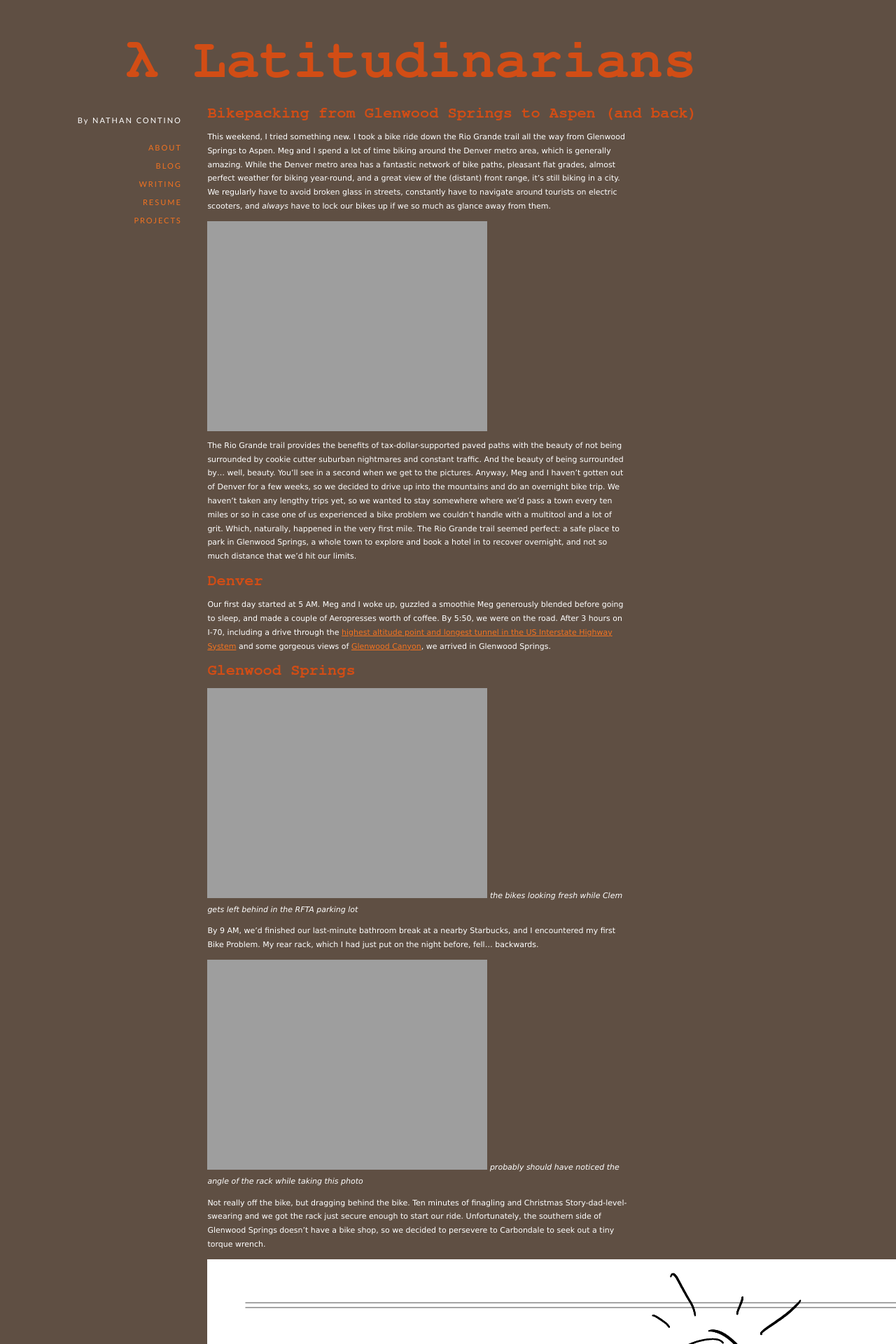
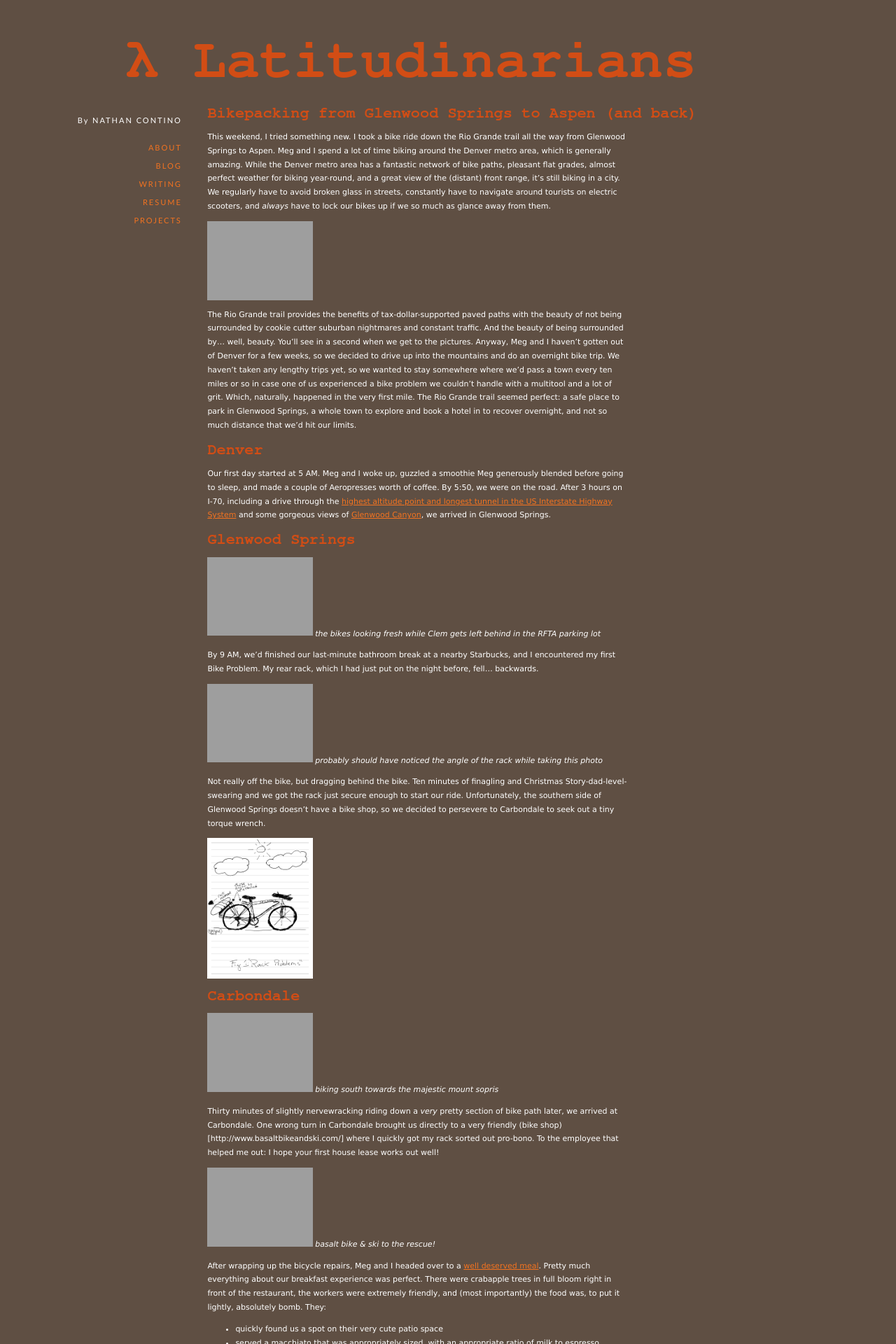
Before and after one commit to nathan-contino/nathan-contino.github.io, a Jekyll site: the page built from _posts/2021-05-16-glenwood-springs-to-aspen-bike-tour.markdown, in a window 1280 px wide. Shown: the top 1920 px of the page at 70% size. Built offline with Jekyll 4.4.1, drawn with Linux system fonts in a browser that asks for light colours.

Commit message:
images darn widths
Former-commit-id: 452bf6201cdb6c36b22f520ed1460aea721bb9fa [formerly 452bf6201cdb6c36b22f520ed1460aea721bb9fa [formerly 7dba3423c4a88d5c13f1129f9d8a76a0b76b0c9c [formerly 5bc08cec9805ebeb461e3eb7e26f3888943b4113] [formerly 9961f9748a72a8f1d8b3d786fed09a912c0d8b61 [formerly dc9ea77d213e5b40c0d57fa0421ea835c619df9f]]]]
Former-commit-id: 32f1445dec88bb53a4b7b5548ff17bf9cc828bb3
Former-commit-id: 57b839db182abb5068a3d77f11d3f608ef86528e
Former-commit-id: 0a92dfc5f9be0627c7394355b502fc50020ebaae [formerly 3b8a28876f74d9acde00e4f1188cdaea11217b66]
Former-commit-id: e57d8931b67617186059e2ae0f7209d1c4d46d04

```diff
--- a/_posts/2021-05-16-glenwood-springs-to-aspen-bike-tour.markdown
+++ b/_posts/2021-05-16-glenwood-springs-to-aspen-bike-tour.markdown
@@ -16,7 +16,7 @@ broken glass in streets, constantly have to navigate around tourists
 on electric scooters, and *always* have to lock our
 bikes up if we so much as glance away from them.
 
-![Bikepacking]({{ site.url }}/_images/may_21_bike_trip/mandarb_and_sully.jpg){:class="img-responsive"}
+![Bikepacking]({{ site.url }}/_images/may_21_bike_trip/mandarb_and_sully.jpg){:width="25%"}
 
 The Rio Grande trail provides the benefits of tax-dollar-supported
 paved paths with the beauty of not being surrounded by cookie cutter
@@ -46,7 +46,7 @@ we arrived in Glenwood Springs.
 
 # Glenwood Springs
 
-![fresh bikes]({{ site.url }}/_images/may_21_bike_trip/near_aspen.jpg){:class="img-responsive"}
+![fresh bikes]({{ site.url }}/_images/may_21_bike_trip/near_aspen.jpg){:width="25%"}
 *the bikes looking fresh while Clem gets left behind in the RFTA parking lot*
 
 By 9 AM, we'd finished our
@@ -54,7 +54,7 @@ last-minute bathroom break at a nearby Starbucks, and I
 encountered my first Bike Problem. My rear rack, which I
 had just put on the night before, fell... backwards.
 
-![starbs]({{ site.url }}/_images/may_21_bike_trip/the_journey_begins.jpg){:class="img-responsive"}
+![starbs]({{ site.url }}/_images/may_21_bike_trip/the_journey_begins.jpg){:width="25%"}
 *probably should have noticed the angle of the rack while taking this photo*
 
 Not really off the bike, but dragging behind the bike.
@@ -65,11 +65,11 @@ the southern side of Glenwood Springs doesn't have a bike
 shop, so we decided to persevere to Carbondale to seek out
 a tiny torque wrench.
 
-![rack probs]({{ site.url }}/_images/may_21_bike_trip/rack_problems.png){:class="img-responsive"}
+![rack probs]({{ site.url }}/_images/may_21_bike_trip/rack_problems.png){:width="25%"}
 
 # Carbondale
 
-![sopris]({{ site.url }}/_images/may_21_bike_trip/sopris.jpg){:class="img-responsive"}
+![sopris]({{ site.url }}/_images/may_21_bike_trip/sopris.jpg){:width="25%"}
 *biking south towards the majestic mount sopris*
 
 Thirty minutes of slightly nervewracking riding down a
@@ -81,7 +81,7 @@ quickly got my rack sorted out pro-bono. To the employee
 that helped me out: I hope your first house lease works
 out well!
 
-![basalt bike and ski]({{ site.url }}/_images/may_21_bike_trip/thanks_bike_shop.jpg){:class="img-responsive"}
+![basalt bike and ski]({{ site.url }}/_images/may_21_bike_trip/thanks_bike_shop.jpg){:width="25%"}
 *basalt bike & ski to the rescue!*
 
 After wrapping up the bicycle repairs, Meg and I headed
@@ -105,15 +105,15 @@ it lightly, absolutely bomb. They:
   made me reconsider my decision to ever waste my time
   on jam again.
 
-![french toast]({{ site.url }}/_images/may_21_bike_trip/french_toast.jpg){:class="img-responsive"}
+![french toast]({{ site.url }}/_images/may_21_bike_trip/french_toast.jpg){:width="25%"}
 *the best french toast Meg has ever had 10/10*
 
-![burrito]({{ site.url }}/_images/may_21_bike_trip/burrito.jpg){:class="img-responsive"}
+![burrito]({{ site.url }}/_images/may_21_bike_trip/burrito.jpg){:width="25%"}
 *one helluva delicious breakfast burrito 9.7/10*
 
 Nicely done, SILO. We'll be back.
 
-![art path]({{ site.url }}/_images/may_21_bike_trip/art_path.jpg){:class="img-responsive"}
+![art path]({{ site.url }}/_images/may_21_bike_trip/art_path.jpg){:width="25%"}
 *art path through carbondale*
 
 By 11:15, Meg and I were back on the Rio Grande trail
@@ -126,7 +126,7 @@ space that provides a full bike repair station, a
 small singletrack bike trail, a gravel bike trail,
 a paved bike trail, and public parks with picnic benches.
 
-![riding out of carbondale]({{ site.url }}/_images/may_21_bike_trip/riding_out_of_carbondale.jpg){:class="img-responsive"}
+![riding out of carbondale]({{ site.url }}/_images/may_21_bike_trip/riding_out_of_carbondale.jpg){:width="25%"}
 *bikey boi*
 
 Once we made our way out of Carbondale with
@@ -139,7 +139,7 @@ of brown grass in the Denver metro area, I finally started
 to appreciate the whole "hills are alive" bit from The
 Sound of Music.
 
-![baby cow]({{ site.url }}/_images/may_21_bike_trip/baby_cow.jpg){:class="img-responsive"}
+![baby cow]({{ site.url }}/_images/may_21_bike_trip/baby_cow.jpg){:width="25%"}
 *this baby cow's cuteness level was off the charts*
 
 At 12:05, we passed yet another lovely green farm, this
@@ -156,12 +156,12 @@ a schoolhouse and a couple of brick walkups that must
 have lost their residents when the road they were built
 on transitioned into a major highway.
 
-![meg in the valley]({{ site.url }}/_images/may_21_bike_trip/meg_in_the_valley.jpg){:class="img-responsive"}
+![meg in the valley]({{ site.url }}/_images/may_21_bike_trip/meg_in_the_valley.jpg){:width="25%"}
 *meg's enthusiasm for farms knows no bounds*
 
 # Basalt
 
-![horse bridge]({{ site.url }}/_images/may_21_bike_trip/horse_priority_bridge.jpg){:class="img-responsive"}
+![horse bridge]({{ site.url }}/_images/may_21_bike_trip/horse_priority_bridge.jpg){:width="25%"}
 *honestly pretty disappointed with the lack of horses on the trail*
 
 By 1, we reached the town of Basalt. Everyone waved at
@@ -169,7 +169,7 @@ us as we biked through town, including the cops. With
 a track meet and a baseball game going on, the world
 actually felt pretty normal for the days of COVID.
 
-![beer rest]({{ site.url }}/_images/may_21_bike_trip/beer_and_rest.jpg){:class="img-responsive"}
+![beer rest]({{ site.url }}/_images/may_21_bike_trip/beer_and_rest.jpg){:width="25%"}
 *enjoying a brew on the river*
 
 At 1:45, Meg and I stopped for a beer and a break at
@@ -180,7 +180,7 @@ out of the fridge. Thank goodness they distribute
 to some beer stores in Denver -- they're based in
 Portland, Oregon.
 
-![harmony]({{ site.url }}/_images/may_21_bike_trip/harmony.jpg){:class="img-responsive"}
+![harmony]({{ site.url }}/_images/may_21_bike_trip/harmony.jpg){:width="25%"}
 *donkeys, goats, sheep, horses, and cows all living in harmony*
 
 At 2:05, another animal-based distraction yanked Meg
@@ -188,7 +188,7 @@ off her bike. Donkeys, goats, cows, sheep, AND horses
 all grazing together in the same field. Maybe there is
 hope for the future after all!
 
-![train house]({{ site.url }}/_images/may_21_bike_trip/train_house.jpg){:class="img-responsive"}
+![train house]({{ site.url }}/_images/may_21_bike_trip/train_house.jpg){:width="25%"}
 *nate, mandarb, & pullman - name a better trio, I dare you*
 
 At 2:20, we passed some trains that now appear to
@@ -197,7 +197,7 @@ roll over the railroad that
 [used to be where the Rio Grande trail is now](https://www.rfta.com/trail-information/), so... sorry trains, for taking
 over your territory.
 
-![aspen view]({{ site.url }}/_images/may_21_bike_trip/aspen_first_glance.jpg){:class="img-responsive"}
+![aspen view]({{ site.url }}/_images/may_21_bike_trip/aspen_first_glance.jpg){:width="25%"}
 *so many shades of green and the first glimpse of aspen snowmass*
 
 2:30 granted us our first view of the Aspen/Snowmass
@@ -209,7 +209,7 @@ Fortunately, we didn't
 but with the number of prairie dogs we see in this
 state, it's only a matter of time.
 
-![prairie dog]({{ site.url }}/_images/may_21_bike_trip/prairie_dog.jpg){:class="img-responsive"}
+![prairie dog]({{ site.url }}/_images/may_21_bike_trip/prairie_dog.jpg){:width="25%"}
 *one of the hundreds of prairie dogs we spotted. sneaky lil bois*
 
 At 3, a triple whammy:
@@ -242,7 +242,7 @@ of a beer and a burger).
 
 # Aspen
 
-![aspen]({{ site.url }}/_images/may_21_bike_trip/aspen_slopes.jpg){:class="img-responsive"}
+![aspen]({{ site.url }}/_images/may_21_bike_trip/aspen_slopes.jpg){:width="25%"}
 *wandering around aspen left a strange desire to walk away from the people and up the mountain*
 
 Aspen is possibly the stranges town I have ever visited.
@@ -270,7 +270,7 @@ Who doesn't love the life of luxury in a fancy town?
 
 # The Ride Back
 
-![downhill]({{ site.url }}/_images/may_21_bike_trip/near_aspen.jpg){:class="img-responsive"}
+![downhill]({{ site.url }}/_images/may_21_bike_trip/near_aspen.jpg){:width="25%"}
 *realizing that the entire trip on day 2 would be downhill*
 
 Meg and I woke up at 6 AM and lollygagged until almost 7
@@ -278,12 +278,12 @@ before hopping back on the trail. After our afternoon
 experience in town, we decided not to stick around for
 complimentary breakfast.
 
-![praise the sun]({{ site.url }}/_images/may_21_bike_trip/praise_the_sun.jpg){:class="img-responsive"}
+![praise the sun]({{ site.url }}/_images/may_21_bike_trip/praise_the_sun.jpg){:width="25%"}
 *the sunlight starts right on the outskirts of aspen. coincidence? i think not. praise the sun. praise ra.*
 
 We were treated to an absolutely gorgeous crisp morning.
 
-![prairie dog paradise]({{ site.url }}/_images/may_21_bike_trip/prairie_dog_paradise.png){:class="img-responsive"}
+![prairie dog paradise]({{ site.url }}/_images/may_21_bike_trip/prairie_dog_paradise.png){:width="25%"}
 
 Blue skies, prairie dogs, and nary a human to be seen
 on the bike trail once we made our way out of Aspen proper.
@@ -299,7 +299,7 @@ Those happen to be the three best kinds of dog, so I'm
 going to go out on a limb and say that folks in Basalt
 have great taste in dogs.
 
-![turkey]({{ site.url }}/_images/may_21_bike_trip/turkey.jpg){:class="img-responsive"}
+![turkey]({{ site.url }}/_images/may_21_bike_trip/turkey.jpg){:width="25%"}
 *birb in a field, birb in a field, i am just a birb in a field*
 
 We also saw a cluster of wild turkeys wandering across
@@ -308,10 +308,10 @@ into perspective. It would have been even more
 impressive if we didn't regularly see a neighbor's pet
 turkey on our walks around Denver.
 
-![aspen view]({{ site.url }}/_images/may_21_bike_trip/aspen_view.jpg){:class="img-responsive"}
+![aspen view]({{ site.url }}/_images/may_21_bike_trip/aspen_view.jpg){:width="25%"}
 *looking back at aspen snowmass and wishing it didn't cost extra on the IKON pass*
 
-![church]({{ site.url }}/_images/may_21_bike_trip/church.jpg){:class="img-responsive"}
+![church]({{ site.url }}/_images/may_21_bike_trip/church.jpg){:width="25%"}
 *church-house conversion in basalt*
 
 We ended up eating breakfast at a cute cafe in downtown
@@ -319,7 +319,7 @@ Basalt around 8:45. The coffee wasn't the best, but the
 breakfast burrito and breakfast sandwich were magnificent.
 They could use some pointers on steaming milk.
 
-![old basalt trail]({{ site.url }}/_images/may_21_bike_trip/old_basalt_trail.jpg){:class="img-responsive"}
+![old basalt trail]({{ site.url }}/_images/may_21_bike_trip/old_basalt_trail.jpg){:width="25%"}
 *sully & mandarb ready to take on basalt*
 
 On our ride back, we mostly stuck to the Rio Grande trail,
@@ -331,7 +331,7 @@ solid bike infrastructure *everywhere*. Even the secondary
 trail had a tunnel under the highway in an adapted
 drainage tunnel!
 
-![bridge]({{ site.url }}/_images/may_21_bike_trip/bridge.jpg){:class="img-responsive"}
+![bridge]({{ site.url }}/_images/may_21_bike_trip/bridge.jpg){:width="25%"}
 *cute bridge on the old snowmass/basalt trail*
 
 On our way back to Carbondale, we also took the opportunity
@@ -343,7 +343,7 @@ feel just as great on dirt as they feel on pavement.
 Especially in Colorado, it opens up a ton of touring
 opportunities!
 
-![lizard]({{ site.url }}/_images/may_21_bike_trip/lizard.jpg){:class="img-responsive"}
+![lizard]({{ site.url }}/_images/may_21_bike_trip/lizard.jpg){:width="25%"}
 *artway lizard in carbondale*
 
 At 10:50, we got back to Carbondale and admired a fantastic
@@ -361,7 +361,7 @@ By 11, we were back at SILO, enjoying a fantastic:
   never had before -- almost biscuity)
 - hashbrowns with green chiles and red onions (crispy bois)
 
-![truss]({{ site.url }}/_images/may_21_bike_trip/truss.jpg){:class="img-responsive"}
+![truss]({{ site.url }}/_images/may_21_bike_trip/truss.jpg){:width="25%"}
 *nice little beach area between carbondale and glenwood springs*
 
 At 12, we enjoyed a quick pit stop at Colorado's
@@ -371,7 +371,7 @@ some clouds, I definitely would have dipped into those
 chilly waters for the memories -- maybe I'll wait for
 June, though.
 
-![hills]({{ site.url }}/_images/may_21_bike_trip/white_and_red_and_green.jpg){:class="img-responsive"}
+![hills]({{ site.url }}/_images/may_21_bike_trip/white_and_red_and_green.jpg){:width="25%"}
 *"it's like they ran out of red paint and just had to switch to white"*
 
 At 12:53 PM, we finally got back to Clem, our obnoxiously
@@ -382,12 +382,12 @@ and gravel routes in the Glenwood Springs area. Some friendly
 folks on the trail even recommended some routes to us at a
 stop!
 
-![glenwood canyon]({{ site.url }}/_images/may_21_bike_trip/glenwood_canyon.jpg){:class="img-responsive"}
+![glenwood canyon]({{ site.url }}/_images/may_21_bike_trip/glenwood_canyon.jpg){:width="25%"}
 *i-70 between vail and glenwood springs is absolutely wild*
 
 # Epilogue
 
-![fin]({{ site.url }}/_images/may_21_bike_trip/fin.jpg){:class="img-responsive"}
+![fin]({{ site.url }}/_images/may_21_bike_trip/fin.jpg){:width="25%"}
 *a happy meg knowing that casey brewing is just minutes away*
 
 After our journey, we enjoyed another well-earned beer at
```
